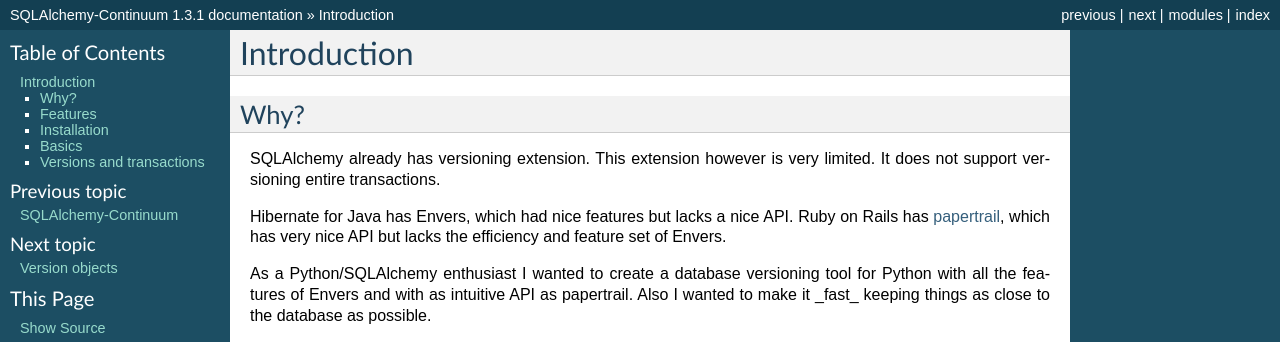
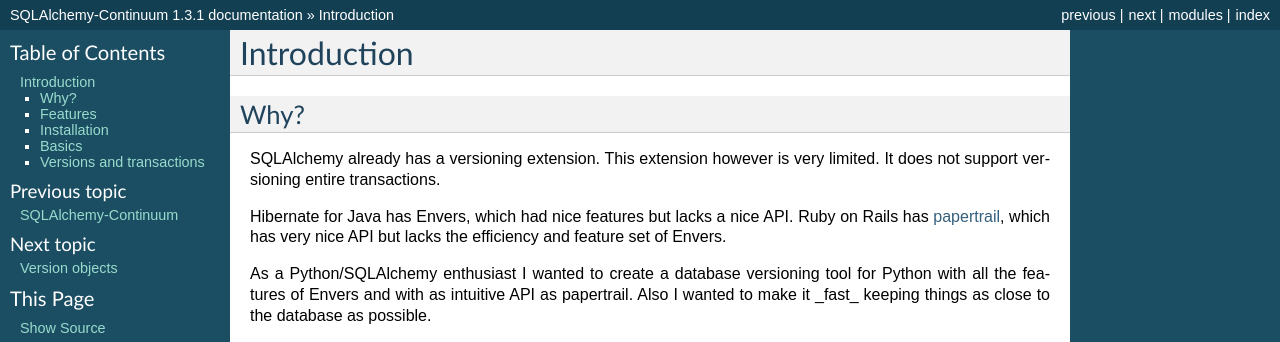
Before and after one commit to kvesteri/sqlalchemy-continuum, a Sphinx documentation site: the page built from docs/intro.rst, in a window 1280 px wide. Shown: the top 342 px of the page. Built offline with Sphinx 7.4.7, drawn with Linux system fonts in a browser that asks for light colours.

Commit message:
little grammar fix

```diff
--- a/docs/intro.rst
+++ b/docs/intro.rst
@@ -5,7 +5,7 @@ Introduction
 Why?
 ^^^^
 
-SQLAlchemy already has versioning extension. This extension however is very limited. It does not support versioning entire transactions.
+SQLAlchemy already has a versioning extension. This extension however is very limited. It does not support versioning entire transactions.
 
 Hibernate for Java has Envers, which had nice features but lacks a nice API. Ruby on Rails has papertrail_, which has very nice API but lacks the efficiency and feature set of Envers.
 
```
